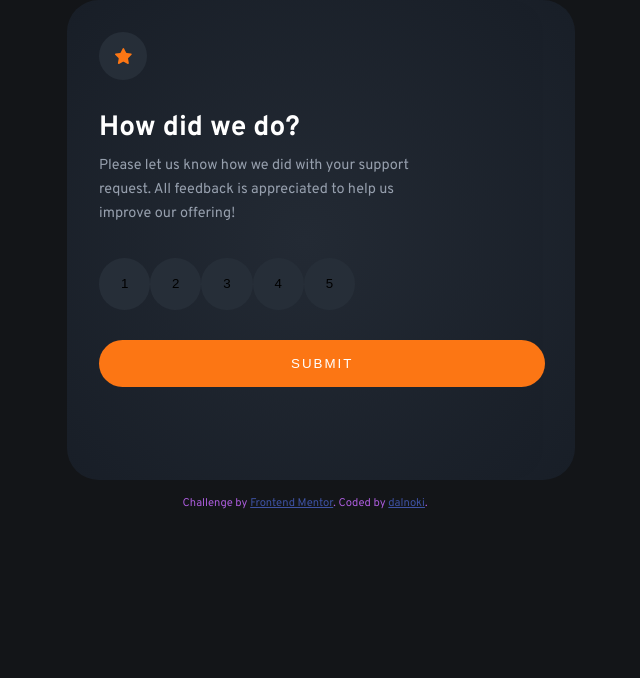
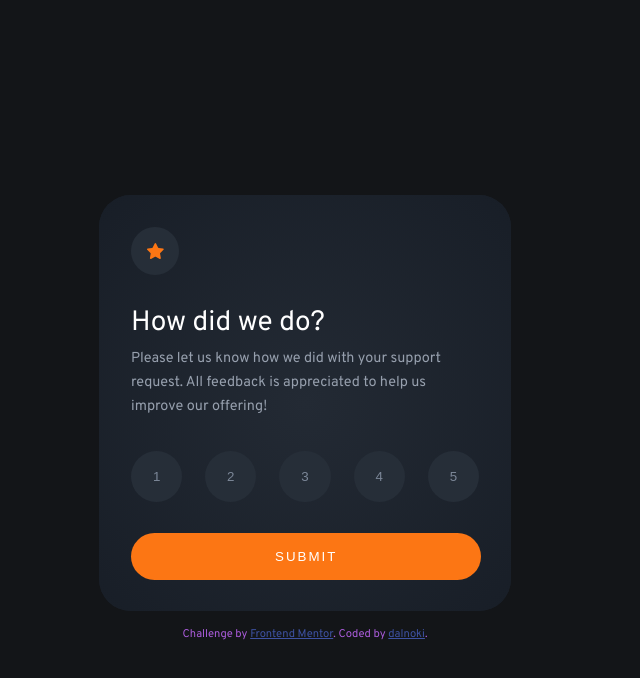
Before and after one commit to dalnoki/interactive-rating-component-js, a plain HTML site: page index.html in a window 1280 px wide. Shown: the whole page, without its empty margins (335-975 px from the left). Drawn offline with Linux system fonts and the light colour scheme.

Commit message:
style fixes

```diff
--- a/index.html
+++ b/index.html
@@ -20,7 +20,7 @@
             <div class="card--container">
                 <div class="card card__front">
                     <div class="card__logo"></div>
-                    <h2 class="card__title">How did we do?</h2>
+                    <h2 class="card__title--front">How did we do?</h2>
                     <p class="card__text"> Please let us know how we did with your support request. All feedback is
                         appreciated
                         to help us improve our offering!</p>
@@ -40,7 +40,7 @@
                     <div class="card__text--container">
                     <p class="card__text--selected">You selected out of 5</p>
                     </div>
-                    <h2 class="card__title">Thank you!</h2>
+                    <h2 class="card__title--back">Thank you!</h2>
                     <p class="card__text--back">We appreciate you taking the time to give a rating. If you ever need
                         more
                         support,
--- a/sass/main.scss
+++ b/sass/main.scss
@@ -3,7 +3,7 @@
 *::after {
   margin: 0;
   padding: 0;
-  box-sizing: inherit;
+  box-sizing: border-box;
 }
 
 img {
@@ -24,8 +24,13 @@ body {
   color: white;
   height: 416px;
   margin: 0 auto;
+  padding: 2rem;
   width: 25.75rem;
-  padding: 2rem;
+
+  @media screen and (max-width: 470px) {
+    padding: 1.5rem;
+    width: 20.44rem
+  }
 
   &__button {
     border: none;
@@ -33,12 +38,17 @@ body {
     border-radius: 50px;
     color: white;
     letter-spacing: 2px;
-    padding: 1rem 12rem;
+    padding: 1rem 9rem;
     text-align: center;
     text-transform: uppercase;
+
+    @media screen and (max-width: 470px) {
+      padding: 1rem 6.7rem;
+    }
   }
 
   &--container {
+    margin-top: 12.18rem;
     position: relative;
   }
 
@@ -78,6 +88,7 @@ body {
     background-position: center;
     border: none;
     border-radius: 50%;
+    color: #7C8798;
     height: 3.2rem;
     margin-bottom: 1.9rem;
     position: relative;
@@ -99,6 +110,7 @@ body {
 
     &--container {
       display: flex;
+      justify-content: space-between;
     }
 
     &::before {
@@ -111,10 +123,10 @@ body {
     }
   }
 
-  &__text  {
+  &__text {
     color: #969FAD;
     margin-bottom: 2rem;
-    max-width: 85%;
+    max-width: 90%;
     line-height: 1.5rem;
 
     &--back {
@@ -139,15 +151,23 @@ body {
   }
 
   &__title {
+    &--front {
       font-size: 1.75rem;
+      font-weight: 400;
+      margin-bottom: .375rem;
+    }
+
+    &--back {
       margin-bottom: .5rem;
+    }
   }
 }
 
 .attribution {
   color: #AB5CDB;
   padding-top: 1rem;
-  font-size: .7rem; text-align: center;
+  font-size: .7rem;
+  text-align: center;
 
   a {
     color: hsl(228, 45%, 44%);
```
Also changed, not shown: css/index.css, 2 other files. Lines whose indentation alone changed are shown as unchanged.
